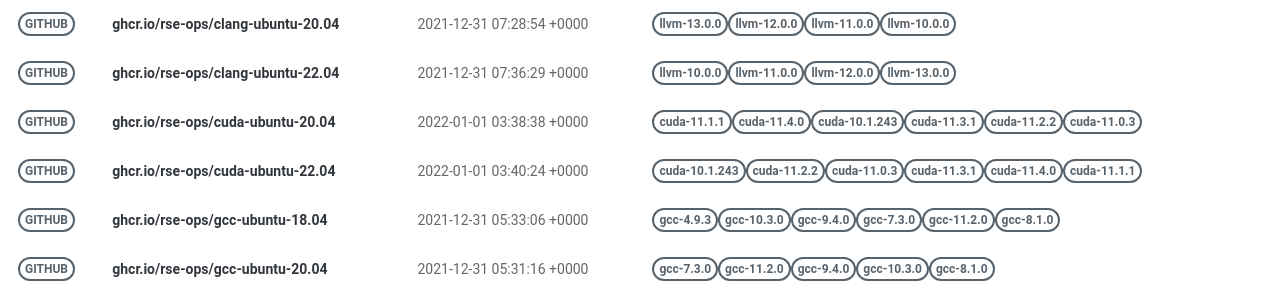
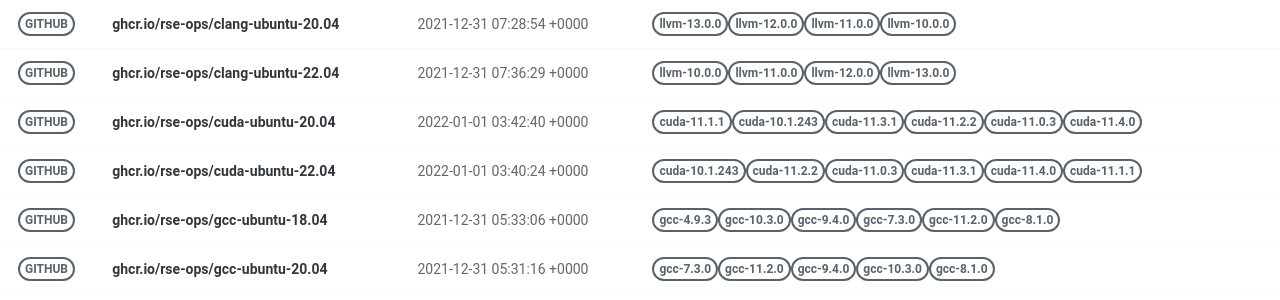
Before and after one commit to rse-ops/docker-images, a Jekyll site: the page built from pages/index.md, in a window 1280 px wide. Shown: the part 179-479 px from the top of the page. Built offline with Jekyll 4.4.1, drawn with Linux system fonts in a browser that asks for light colours; nearby versions of some CDN libraries.

Commit message:
Automated push to update library 2022-01-01

```diff
--- a/_library/ghcr.io-rse-ops-cuda-ubuntu-20.04.md
+++ b/_library/ghcr.io-rse-ops-cuda-ubuntu-20.04.md
@@ -1,7 +1,7 @@
 ---
 layout: container
 name: ghcr.io/rse-ops/cuda-ubuntu-20.04
-updated_at: 2022-01-01 03:38:38.327758
+updated_at: 2022-01-01 03:42:40.122123
 
 
 container_url: https://github.com/orgs/rse-ops/packages/container/package/cuda-ubuntu-20.04
```
Also changed, not shown: other parts of _library/ghcr.io-rse-ops-cuda-ubuntu-20.04.md (+3 -3 lines).
